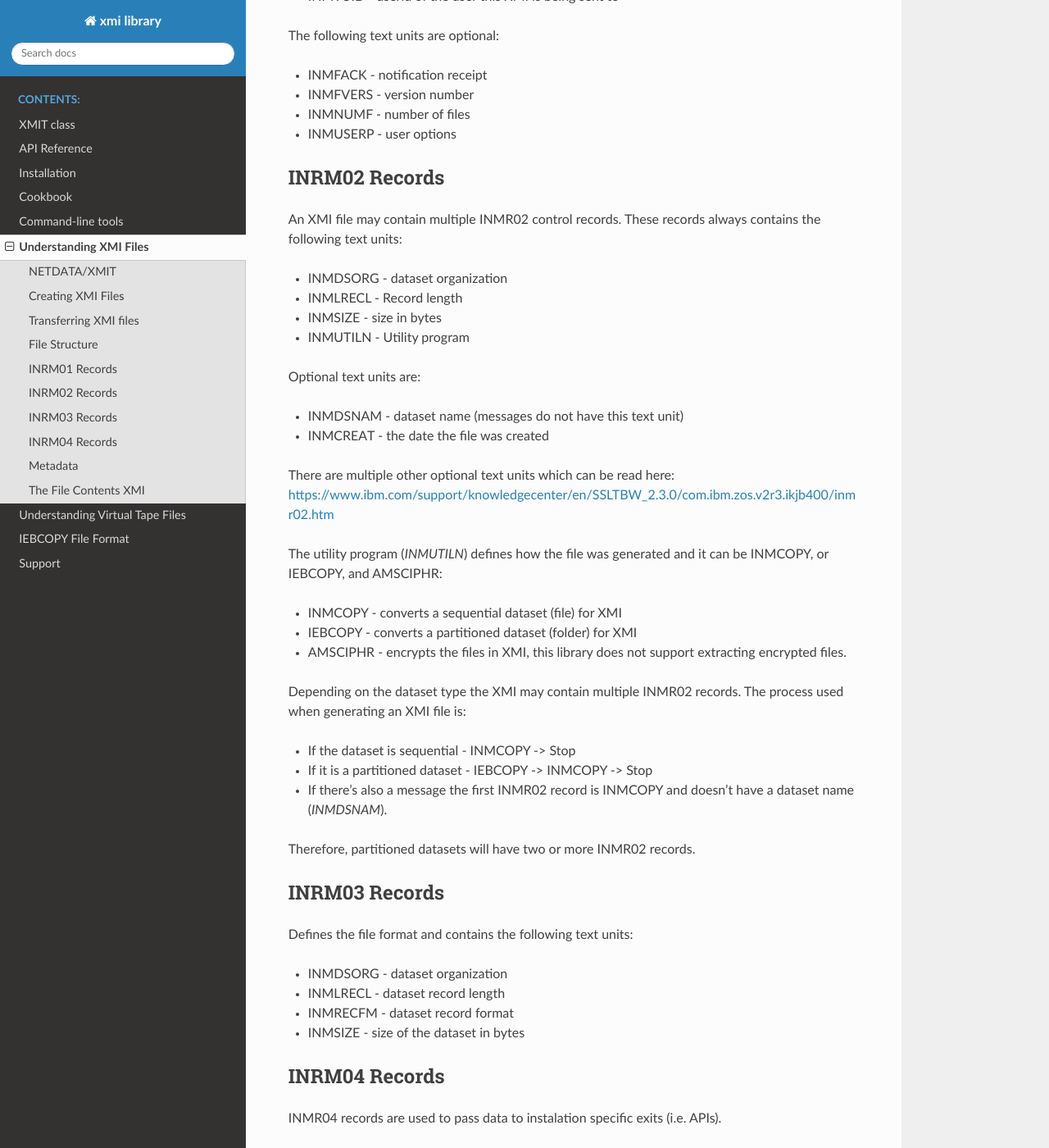
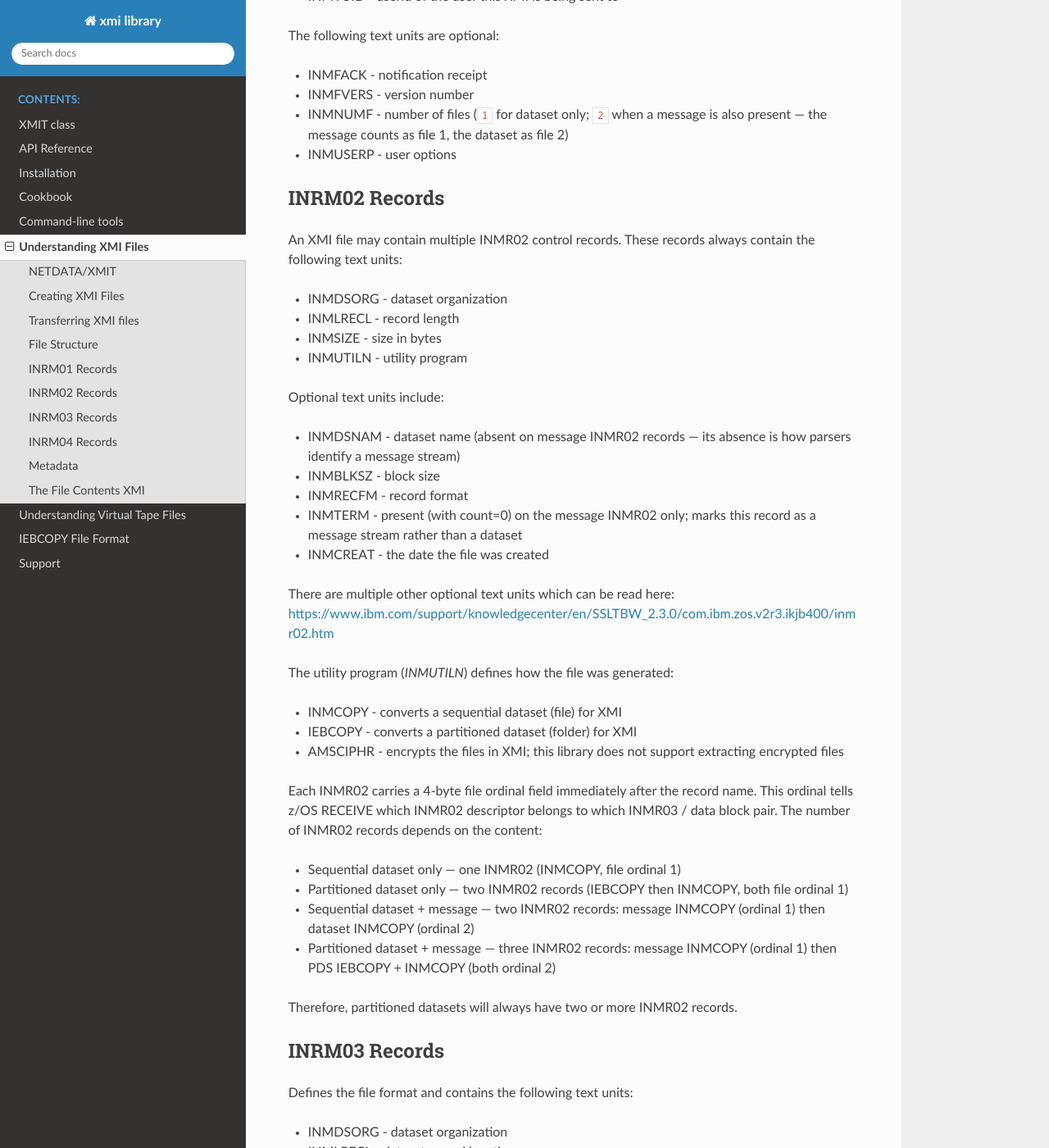
Before and after one commit to mainframed/xmi, a Sphinx documentation site: the page built from docs/netdata.rst, in a window 1280 px wide and 1400 px high, scrolled down 3452 px. Shown: the whole window at 82% size. Built offline with Sphinx 7.4.7 and the Read the Docs theme 3.1.0, drawn with Linux system fonts in a browser that asks for light colours.

Commit message:
docs: clarify message_format default, add INMTERM and file ordinal to netdata.rst

```diff
--- a/docs/netdata.rst
+++ b/docs/netdata.rst
@@ -165,7 +165,7 @@ The following text units are optional:
 
 * INMFACK - notification receipt
 * INMFVERS - version number
-* INMNUMF - number of files
+* INMNUMF - number of files (``1`` for dataset only; ``2`` when a message is also present — the message counts as file 1, the dataset as file 2)
 * INMUSERP - user options
 
 
@@ -173,38 +173,41 @@ INRM02 Records
 ~~~~~~~~~~~~~~
 
 An XMI file may contain multiple INMR02 control records. These records
-always contains the following text units:
+always contain the following text units:
 
 * INMDSORG - dataset organization
-* INMLRECL - Record length
+* INMLRECL - record length
 * INMSIZE - size in bytes
-* INMUTILN - Utility program
+* INMUTILN - utility program
 
-Optional text units are:
+Optional text units include:
 
-* INMDSNAM - dataset name (messages do not have this text unit)
+* INMDSNAM - dataset name (absent on message INMR02 records — its absence is how parsers identify a message stream)
+* INMBLKSZ - block size
+* INMRECFM - record format
+* INMTERM  - present (with count=0) on the message INMR02 only; marks this record as a message stream rather than a dataset
 * INMCREAT - the date the file was created
 
 There are multiple other optional text units which can be read here:
 https://www.ibm.com/support/knowledgecenter/en/SSLTBW_2.3.0/com.ibm.zos.v2r3.ikjb400/inmr02.htm
 
-The utility program (*INMUTILN*) defines how the file was generated and it
-can be INMCOPY, or IEBCOPY, and AMSCIPHR:
+The utility program (*INMUTILN*) defines how the file was generated:
 
 * INMCOPY - converts a sequential dataset (file) for XMI
 * IEBCOPY - converts a partitioned dataset (folder) for XMI
-* AMSCIPHR - encrypts the files in XMI, this library does not
-  support extracting encrypted files.
+* AMSCIPHR - encrypts the files in XMI; this library does not support extracting encrypted files
 
-Depending on the dataset type the XMI may contain multiple INMR02 records. The
-process used when generating an XMI file is:
+Each INMR02 carries a 4-byte file ordinal field immediately after the record
+name.  This ordinal tells z/OS RECEIVE which INMR02 descriptor belongs to
+which INMR03 / data block pair.  The number of INMR02 records depends on
+the content:
 
-* If the dataset is sequential - INMCOPY -> Stop
-* If it is a partitioned dataset - IEBCOPY -> INMCOPY -> Stop
-* If there's also a message the first INMR02 record is INMCOPY and
-  doesn't have a dataset name (*INMDSNAM*).
+* Sequential dataset only — one INMR02 (INMCOPY, file ordinal 1)
+* Partitioned dataset only — two INMR02 records (IEBCOPY then INMCOPY, both file ordinal 1)
+* Sequential dataset + message — two INMR02 records: message INMCOPY (ordinal 1) then dataset INMCOPY (ordinal 2)
+* Partitioned dataset + message — three INMR02 records: message INMCOPY (ordinal 1) then PDS IEBCOPY + INMCOPY (both ordinal 2)
 
-Therefore, partitioned datasets will have two or more INMR02 records.
+Therefore, partitioned datasets will always have two or more INMR02 records.
 
 INRM03 Records
 ~~~~~~~~~~~~~~
```
Also changed, not shown: docs/cookbook.rst (+18 -3 lines).
